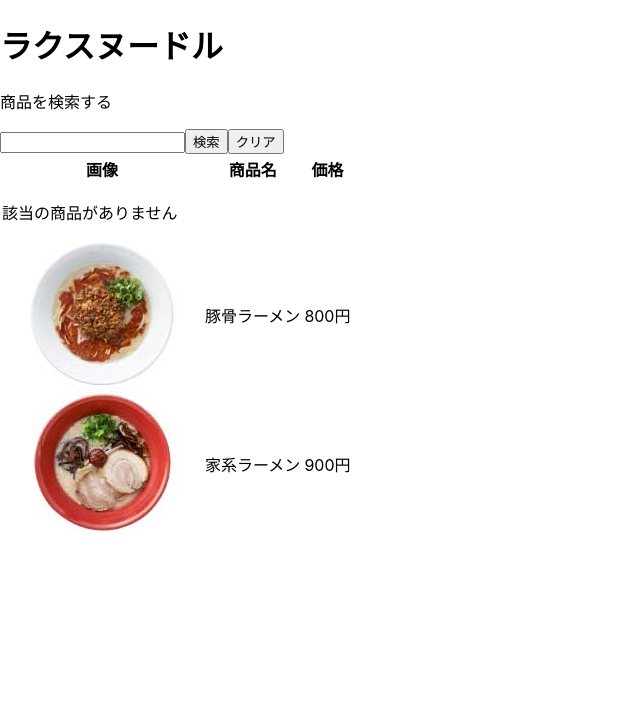
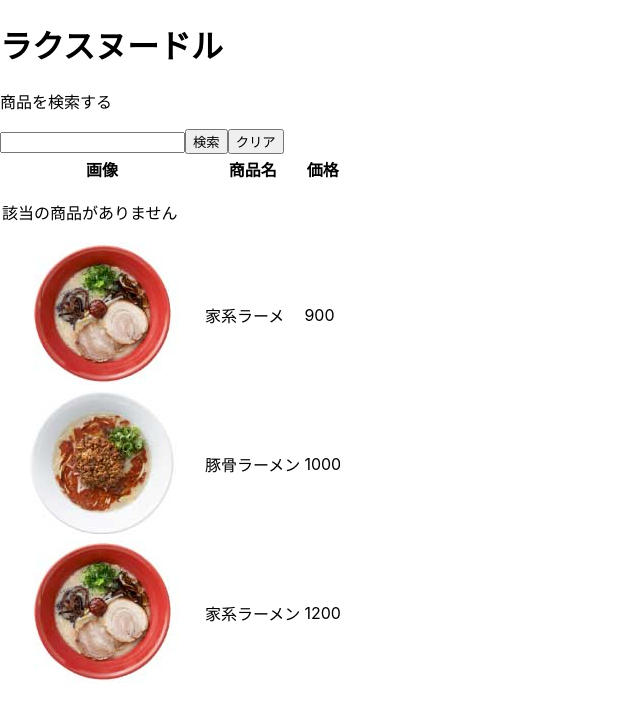
Before and after one commit to watanabekanako/ec-202207d, a Next.js app: page /itemList in a window 1280 px wide. Shown: the top 720 px of the page, without its empty margins (0-640 px from the left). Built offline with nearby package versions, Linux system fonts and the light colour scheme; data requests are answered from the project's data file.

Commit message:
該当の文字が出てきてしまう

```diff
--- a/data/db.json
+++ b/data/db.json
@@ -5,14 +5,21 @@
       "description": "おいしい",
       "img": "/img/1.jpg",
       "name": "豚骨ラーメン",
-      "price": "800円"
+      "price": 1000
     },
     {
       "id": 2,
       "description": "おいしい",
       "img": "/img/2.jpg",
       "name": "家系ラーメン",
-      "price": "900円"
+      "price": 1200
+    },
+    {
+      "id": 2,
+      "description": "おいしい",
+      "img": "/img/2.jpg",
+      "name": "家系ラーメ",
+      "price": 900
     }
   ],
   "options1": [
--- a/pages/itemList.tsx
+++ b/pages/itemList.tsx
@@ -34,6 +34,11 @@ function Page() {
 
   console.log('search', search);
 
+const narabikae = [data];
+  data.sort((a:any, b:any) => {
+    return a.price < b.price ? -1 : 1;
+});
+
   return (
     <>
       <Head>
@@ -48,10 +53,6 @@ function Page() {
           name="kensaku"
           value={kensaku}
           onChange={(e) => setKensaku(e.target.value)}
-
-          //   onChange=
-          //   {(e)=>handleClick(e)}
-          //   {(e)=>setSearch(e.target.value)}
         />
         <button type="button" onClick={(e) => handleClick(e)}>
           検索
@@ -67,7 +68,9 @@ function Page() {
           </tr>
         </thead>
         <tbody>
-          {!search?.length && (
+          {!search?.length &&
+        //   検索ボタンが押された時
+          (
             <p>該当の商品がありません</p>
           )}
           {!search?.length &&
```
